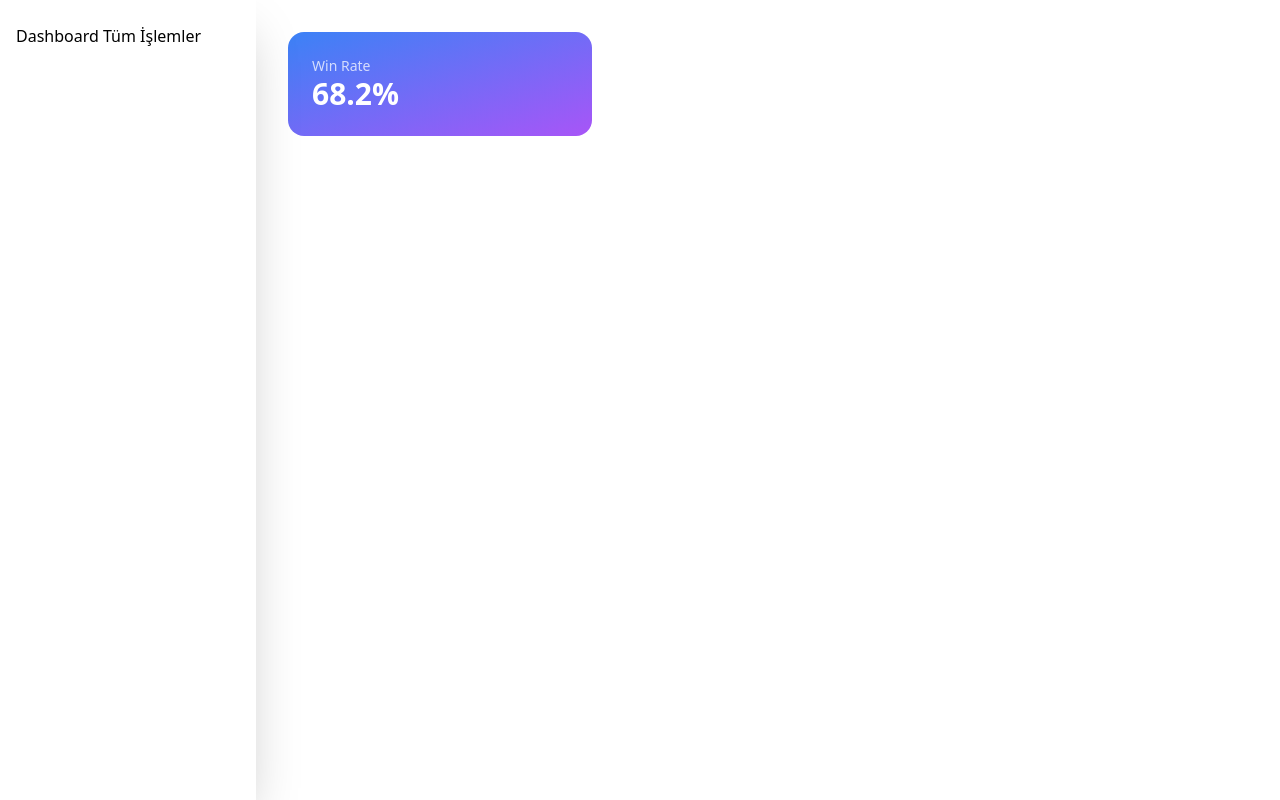
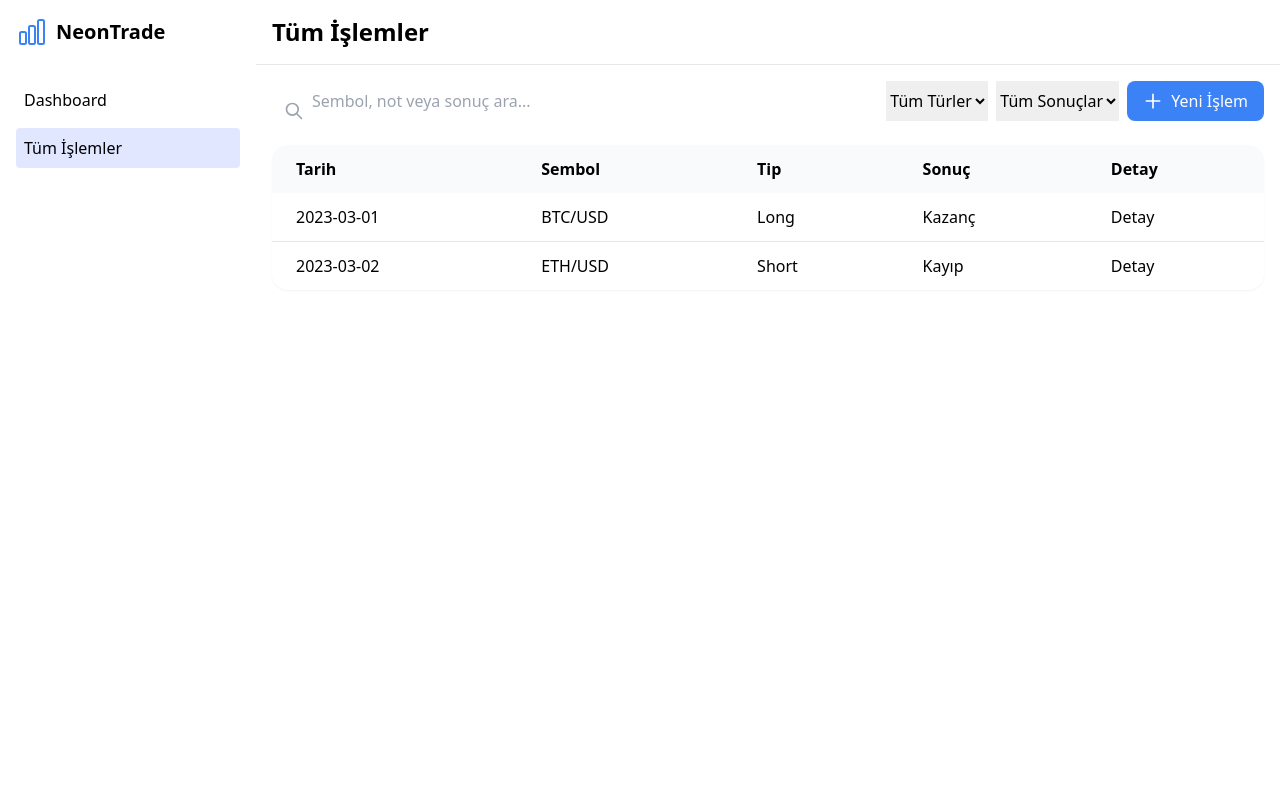
Before and after one commit to Cryptoseen/neontrade, a Svelte app: page / in a window 1280 px wide. Both pictures are taken after a click on the button "Tüm İşlemler". Built offline with nearby package versions, Linux system fonts and the light colour scheme.

Commit message:
Add files via upload
update

```diff
--- a/src/App.svelte
+++ b/src/App.svelte
@@ -2,15 +2,59 @@
   import Sidebar from './components/Sidebar.svelte';
   import Dashboard from './components/Dashboard.svelte';
   import Trades from './components/Trades.svelte';
+  import Modal from './components/Modal.svelte';
 
-  let currentPage = 'dashboard'; // varsayılan sayfa
+  // Aktif sayfa; "dashboard" veya "trades"
+  let currentPage = 'dashboard';
+  let showModal = false;
+
+  // Modal açma/kapatma fonksiyonları
+  function openModal() {
+    showModal = true;
+  }
+  function closeModal() {
+    showModal = false;
+  }
 </script>
 
-<main class="lg:ml-64 p-8 pt-20 lg:pt-8 h-full">
-  <Sidebar {currentPage} />
-  {#if currentPage === 'dashboard'}
-    <Dashboard />
-  {:else if currentPage === 'trades'}
-    <Trades />
-  {/if}
-</main>
+<div class="flex h-full">
+  <!-- Sidebar; responsive yapıda gizleme/dönüşüm eklemeleri Tailwind ile yapılabilir -->
+  <Sidebar bind:currentPage />
+
+  <!-- Sağ içerik alanı -->
+  <div class="flex-1 flex flex-col">
+    <!-- Header -->
+    <header class="flex justify-between items-center p-4 border-b dark:border-gray-700">
+      <h1 class="text-2xl font-bold">
+        {#if currentPage === 'dashboard'}
+          Dashboard
+        {:else if currentPage === 'trades'}
+          Tüm İşlemler
+        {/if}
+      </h1>
+      <!-- Hamburger menü (küçük ekranlar için) -->
+      <button class="lg:hidden p-2" on:click={() => {
+          // Eğer Sidebar’ı mobilde açmak isterseniz buraya toggle fonksiyonu ekleyebilirsiniz.
+        }}>
+        <svg class="w-6 h-6" fill="none" stroke="currentColor" viewBox="0 0 24 24">
+          <path stroke-linecap="round" stroke-linejoin="round" stroke-width="2"
+                d="M4 6h16M4 12h16M4 18h16"></path>
+        </svg>
+      </button>
+    </header>
+
+    <!-- Ana içerik -->
+    <main class="p-4 flex-1 overflow-y-auto">
+      {#if currentPage === 'dashboard'}
+        <Dashboard />
+      {:else if currentPage === 'trades'}
+        <Trades {openModal} />
+      {/if}
+    </main>
+  </div>
+</div>
+
+<!-- Modal: Eğer showModal true ise görünür -->
+{#if showModal}
+  <Modal {closeModal} />
+{/if}
--- a/src/components/Dashboard.svelte
+++ b/src/components/Dashboard.svelte
@@ -1,7 +1,61 @@
-<div class="grid grid-cols-1 md:grid-cols-3 gap-6 mb-8">
-  <div class="bg-gradient-to-br from-blue-500 to-purple-500 p-6 rounded-2xl text-white">
-    <p class="text-sm opacity-75">Win Rate</p>
-    <p class="text-3xl font-bold">68.2%</p>
+<script>
+  import { onMount } from 'svelte';
+  import Chart from 'chart.js/auto';
+  let chartCanvas;
+  let chartInstance;
+
+  onMount(() => {
+    chartInstance = new Chart(chartCanvas, {
+      type: 'line',
+      data: {
+        labels: ['Jan', 'Feb', 'Mar', 'Apr', 'May', 'Jun'],
+        datasets: [{
+          label: 'Equity Curve',
+          data: [12, 19, 3, 5, 2, 3],
+          borderColor: '#3B82F6',
+          tension: 0.4,
+          fill: false
+        }]
+      },
+      options: {
+        responsive: true,
+        plugins: {
+          legend: { display: false }
+        },
+        scales: {
+          y: { beginAtZero: true },
+        }
+      }
+    });
+  });
+</script>
+
+<div>
+  <div class="grid grid-cols-1 md:grid-cols-3 gap-6 mb-8">
+    <!-- Win Rate Widget -->
+    <div class="bg-gradient-to-br from-blue-500 to-purple-500 p-6 rounded-2xl text-white">
+      <div class="flex justify-between items-center">
+        <div>
+          <p class="text-sm opacity-75">Win Rate</p>
+          <p class="text-3xl font-bold">68.2%</p>
+        </div>
+        <div class="w-16 h-16 bg-white/10 rounded-full flex items-center justify-center">
+          <svg class="w-8 h-8" fill="none" stroke="currentColor" viewBox="0 0 24 24">
+            <path stroke-linecap="round" stroke-linejoin="round" stroke-width="2"
+                  d="M5 13l4 4L19 7"></path>
+          </svg>
+        </div>
+      </div>
+      <div class="mt-4 text-sm">
+        <span class="opacity-75">Geçen aya göre:</span> +12.4%
+      </div>
+    </div>
+    <!-- Diğer widget'lar eklenebilir -->
   </div>
-  <!-- Diğer widget'lar burada -->
+
+  <!-- Equity Chart -->
+  <div class="bg-white dark:bg-gray-800 p-6 rounded-2xl shadow-sm mb-8">
+    <h3 class="font-bold dark:text-white mb-4">Equity Curve</h3>
+    <canvas bind:this={chartCanvas} class="w-full h-64"></canvas>
+  </div>
 </div>
--- /dev/null
+++ b/src/components/Modal.svelte
@@ -0,0 +1,51 @@
+<script>
+  export let closeModal;
+  function submitForm(e) {
+    e.preventDefault();
+    // Form validasyonu ve işlemleri burada ekleyebilirsiniz.
+    closeModal();
+  }
+</script>
+
+<div class="fixed inset-0 flex items-center justify-center bg-black/50 z-50">
+  <div class="bg-white dark:bg-gray-800 rounded-2xl w-full max-w-2xl p-6 shadow-2xl transform transition-all duration-300">
+    <div class="flex justify-between items-center mb-6">
+      <div>
+        <h3 class="text-2xl font-bold dark:text-white">Yeni Trade Kaydı</h3>
+        <p class="text-sm text-gray-500 dark:text-gray-400 mt-1">İşlem detaylarını gir</p>
+      </div>
+      <button on:click={closeModal} class="p-2 hover:bg-gray-100 dark:hover:bg-gray-700 rounded-lg">
+        <svg class="w-6 h-6" fill="none" stroke="currentColor" viewBox="0 0 24 24">
+          <path stroke-linecap="round" stroke-linejoin="round" stroke-width="2"
+                d="M6 18L18 6M6 6l12 12"/>
+        </svg>
+      </button>
+    </div>
+    <form on:submit={submitForm} class="space-y-6">
+      <div class="grid grid-cols-1 md:grid-cols-3 gap-4">
+        <div class="space-y-2">
+          <label class="text-sm font-medium dark:text-gray-200">Sembol</label>
+          <div class="relative">
+            <input type="text" placeholder="BTC/USDT" required class="modern-input pl-10"/>
+            <span class="absolute left-3 top-1/2 -translate-y-1/2 text-gray-400">#</span>
+          </div>
+        </div>
+        <div class="space-y-2">
+          <label class="text-sm font-medium dark:text-gray-200">Tarih</label>
+          <input type="datetime-local" class="modern-input"/>
+        </div>
+        <div class="space-y-2">
+          <label class="text-sm font-medium dark:text-gray-200">Tip</label>
+          <div class="flex gap-2">
+            <button type="button" class="type-btn bg-green-500/10 text-green-600">Long ↗</button>
+            <button type="button" class="type-btn bg-red-500/10 text-red-600">Short ↘</button>
+          </div>
+        </div>
+      </div>
+      <div class="flex gap-3">
+        <button type="submit" class="flex-1 bg-blue-500 text-white px-6 py-3 rounded-lg hover:bg-blue-600">Kaydet</button>
+        <button type="button" on:click={closeModal} class="px-6 py-3 text-gray-500 hover:text-gray-700">İptal</button>
+      </div>
+    </form>
+  </div>
+</div>
--- a/src/components/Sidebar.svelte
+++ b/src/components/Sidebar.svelte
@@ -1,14 +1,29 @@
 <script>
   export let currentPage;
-
-  const changePage = (page) => {
+  // Sayfa değiştirme fonksiyonu
+  function setPage(page) {
     currentPage = page;
-  };
+  }
 </script>
 
-<div class="fixed left-0 top-0 h-screen w-64 bg-white dark:bg-gray-800 shadow-2xl p-4">
+<div class="w-64 bg-white dark:bg-gray-800 h-full p-4">
+  <div class="mb-8 flex items-center gap-2">
+    <svg class="w-8 h-8 text-blue-500" xmlns="http://www.w3.org/2000/svg" fill="none"
+         viewBox="0 0 24 24" stroke-width="1.5" stroke="currentColor">
+      <path stroke-linecap="round" stroke-linejoin="round"
+            d="M3 13.125C3 12.504 3.504 12 4.125 12h2.25c.621 0 1.125.504 1.125 1.125v6.75C7.5 20.496 6.996 21 6.375 21h-2.25A1.125 1.125 0 013 19.875v-6.75zM9.75 8.625c0-.621.504-1.125 1.125-1.125h2.25c.621 0 1.125.504 1.125 1.125v11.25c0 .621-.504 1.125-1.125 1.125h-2.25a1.125 1.125 0 01-1.125-1.125V8.625zM16.5 4.125c0-.621.504-1.125 1.125-1.125h2.25C20.496 3 21 3.504 21 4.125v15.75c0 .621-.504 1.125-1.125 1.125h-2.25a1.125 1.125 0 01-1.125-1.125V4.125z"/>
+    </svg>
+    <h1 class="text-xl font-bold dark:text-white">NeonTrade</h1>
+  </div>
+
   <nav class="space-y-2">
-    <button on:click={() => changePage('dashboard')} class="nav-btn">Dashboard</button>
-    <button on:click={() => changePage('trades')} class="nav-btn">Tüm İşlemler</button>
+    <button on:click={() => setPage('dashboard')}
+            class="w-full text-left p-2 rounded hover:bg-gray-100 dark:hover:bg-gray-700 {currentPage==='dashboard' ? 'bg-indigo-100' : ''}">
+      Dashboard
+    </button>
+    <button on:click={() => setPage('trades')}
+            class="w-full text-left p-2 rounded hover:bg-gray-100 dark:hover:bg-gray-700 {currentPage==='trades' ? 'bg-indigo-100' : ''}">
+      Tüm İşlemler
+    </button>
   </nav>
 </div>
--- a/src/components/Trades.svelte
+++ b/src/components/Trades.svelte
@@ -1,29 +1,65 @@
 <script>
+  export let openModal;
   let trades = [
     { date: '2023-03-01', symbol: 'BTC/USD', type: 'Long', result: 'Kazanç' },
     { date: '2023-03-02', symbol: 'ETH/USD', type: 'Short', result: 'Kayıp' },
   ];
 </script>
 
+<div>
+  <div class="flex flex-col md:flex-row gap-4 justify-between items-start md:items-center mb-6">
+    <div class="relative w-full md:max-w-xs">
+      <input type="text" placeholder="Sembol, not veya sonuç ara..." class="modern-input pl-10 w-full"/>
+      <svg class="w-5 h-5 absolute left-3 top-3 text-gray-400 dark:text-gray-500" fill="none" stroke="currentColor" viewBox="0 0 24 24">
+         <path stroke-linecap="round" stroke-linejoin="round" stroke-width="2"
+               d="M21 21l-6-6m2-5a7 7 0 11-14 0 7 7 0 0114 0z"/>
+      </svg>
+    </div>
+    <div class="flex gap-2 w-full md:w-auto">
+      <select class="modern-input">
+         <option>Tüm Türler</option>
+         <option>Long</option>
+         <option>Short</option>
+      </select>
+      <select class="modern-input">
+         <option>Tüm Sonuçlar</option>
+         <option>Kazanç</option>
+         <option>Kayıp</option>
+      </select>
+      <button on:click={openModal} class="bg-blue-500 text-white px-4 py-2 rounded-lg flex items-center gap-2 hover:bg-blue-600 transition-colors">
+         <svg class="w-5 h-5" fill="none" stroke="currentColor" viewBox="0 0 24 24">
+           <path stroke-linecap="round" stroke-linejoin="round" stroke-width="2"
+                 d="M12 4v16m8-8H4"/>
+         </svg>
+         Yeni İşlem
+      </button>
+    </div>
+  </div>
+
+  <div class="bg-white dark:bg-gray-800 rounded-2xl shadow-sm overflow-hidden">
     <div class="overflow-x-auto">
       <table class="w-full">
-    <thead>
+        <thead class="bg-gray-50 dark:bg-gray-700">
           <tr>
-        <th>Tarih</th>
-        <th>Sembol</th>
-        <th>Tip</th>
-        <th>Sonuç</th>
+            <th class="px-6 py-3 text-left">Tarih</th>
+            <th class="px-6 py-3 text-left">Sembol</th>
+            <th class="px-6 py-3 text-left">Tip</th>
+            <th class="px-6 py-3 text-left">Sonuç</th>
+            <th class="px-6 py-3 text-left">Detay</th>
           </tr>
         </thead>
-    <tbody>
+        <tbody class="divide-y divide-gray-200 dark:divide-gray-700">
           {#each trades as trade}
             <tr>
-          <td>{trade.date}</td>
-          <td>{trade.symbol}</td>
-          <td>{trade.type}</td>
-          <td>{trade.result}</td>
+              <td class="px-6 py-3">{trade.date}</td>
+              <td class="px-6 py-3">{trade.symbol}</td>
+              <td class="px-6 py-3">{trade.type}</td>
+              <td class="px-6 py-3">{trade.result}</td>
+              <td class="px-6 py-3">Detay</td>
             </tr>
           {/each}
         </tbody>
       </table>
     </div>
+  </div>
+</div>
--- a/vite.config.js
+++ b/vite.config.js
@@ -3,10 +3,10 @@ import { svelte } from '@sveltejs/vite-plugin-svelte';
 
 export default defineConfig({
   plugins: [svelte()],
-  root: 'public',       // Build için kök dizin olarak public klasörünü belirtiyoruz
-  base: './',           // Tüm yolların göreceli olmasını sağlıyoruz
+  root: 'public',       // public klasörünü build kökü yapıyoruz
+  base: './',           // Göreceli yollar
   build: {
-    outDir: '../dist',  // Build çıktısını proje kök dizinine yakın dist klasörüne koyuyoruz
-    emptyOutDir: true,  // Her build öncesi dist klasörünü temizler
+    outDir: '../dist',  // Çıktı dist klasörüne
+    emptyOutDir: true,
   }
 });
```
Also changed, not shown: package.json (+7 -8 lines), public/index.html (+8 -2 lines). Lines whose indentation alone changed are shown as unchanged.
